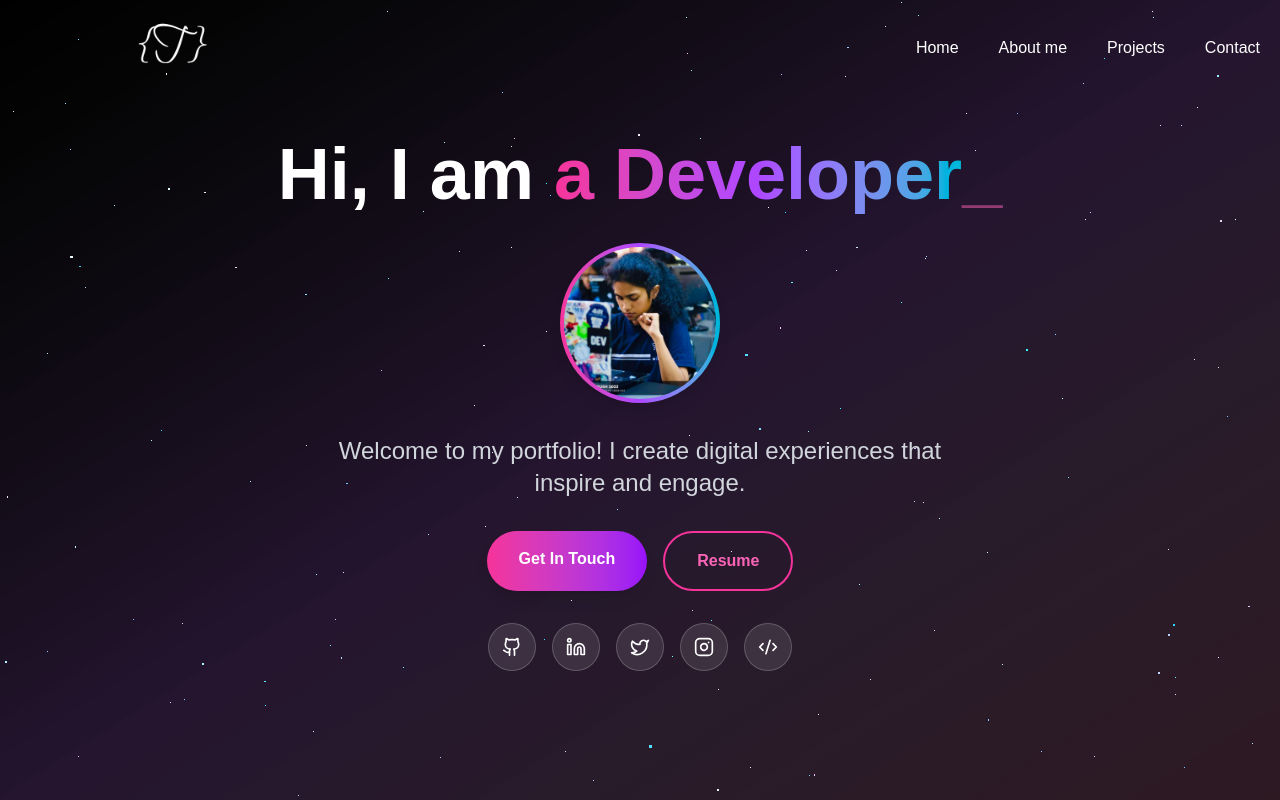
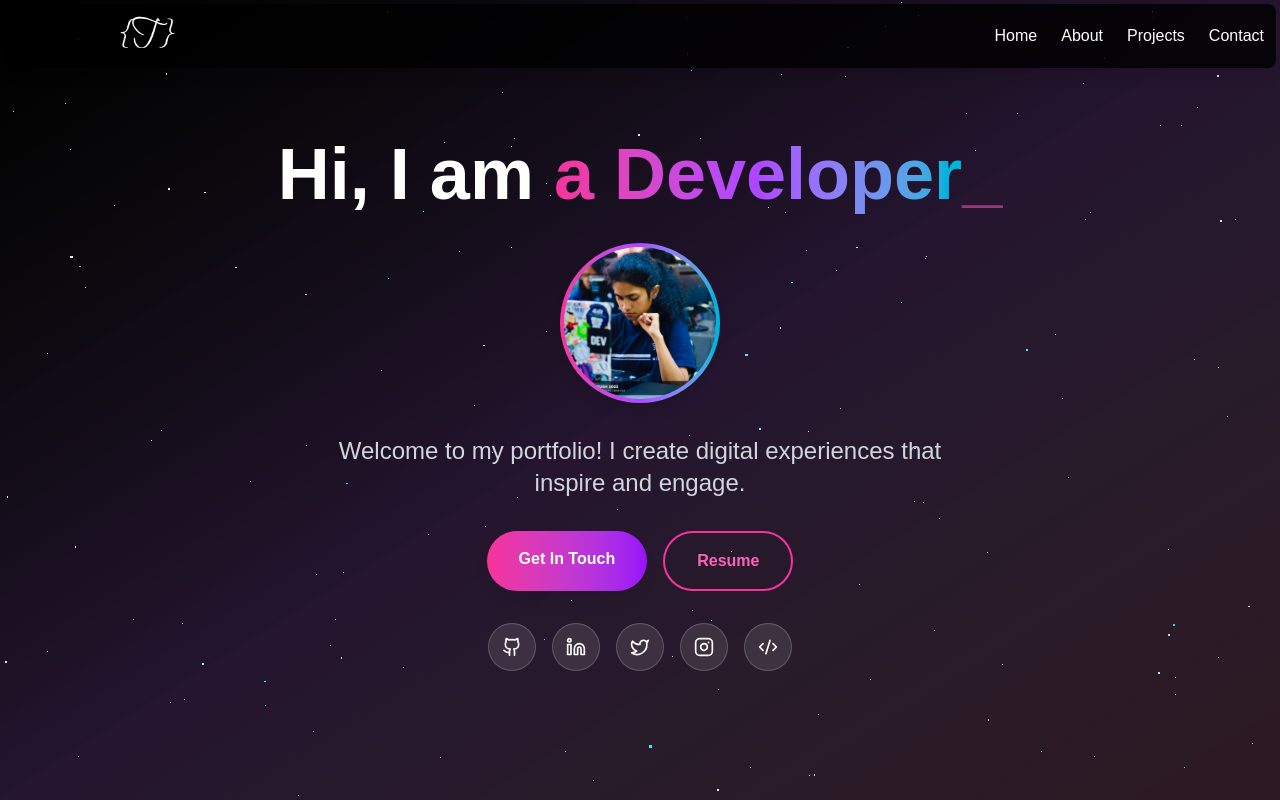
Before and after one commit to TharushiDSilva/MyPortfolio, a Next.js app: page / in a window 1280 px wide. Shown: the top 800 px of the page. Built offline with nearby package versions, Linux system fonts and the light colour scheme.

Commit message:
fix the issue in navbar when mobile resposiveness applied.

```diff
--- a/src/components/Navbar.jsx
+++ b/src/components/Navbar.jsx
@@ -1,54 +1,88 @@
 "use client";
-import { useState } from 'react';
+import { useState } from "react";
 
 const Navbar = () => {
   const [isOpen, setIsOpen] = useState(false);
+  const prefix =
+    process.env.NODE_ENV === "production" ? "/MyPortfolio" : "";
 
   const scrollTo = (id) => {
     const section = document.getElementById(id);
     if (section) {
-      section.scrollIntoView({ behavior: 'smooth' });
-      setIsOpen(false); // close mobile menu
+      section.scrollIntoView({ behavior: "smooth" });
+      setIsOpen(false);
     }
   };
 
   return (
-    <nav className="p-2 w-full absolute top-0 z-20 bg-transparent">
-      <div className="flex justify-between items-center">
-        {/* Logo Section */}
-        <div>
-          <a href="/">
-            <img src="portfolio_images/signature.png" alt="Logo" className="h-20 w-auto" />
-          </a>
+    <nav className="p-1 w-full fixed top-0 z-50 bg-transparent">
+      <div className="max-w-8xl mx-auto  flex justify-between items-center px-3 bg-black/80 backdrop-blur-md rounded-lg shadow-lg">
+        {/* Logo */}
+        <a href="/">
+          <img
+            src={`${prefix}/portfolio_images/signature.png`}
+            alt="Logo"
+            className="h-16 w-auto"
+          />
+        </a>
+
+        {/* Desktop Menu */}
+        <div className="hidden md:flex space-x-6">
+          <button onClick={() => scrollTo("home")} className="nav-link">Home</button>
+          <button onClick={() => scrollTo("about")} className="nav-link">About</button>
+          <button onClick={() => scrollTo("projects")} className="nav-link">Projects</button>
+          <button onClick={() => scrollTo("contact")} className="nav-link">Contact</button>
         </div>
 
-        {/* Desktop Links */}
-        <div className="hidden md:flex space-x-4">
-          <button onClick={() => scrollTo('home')} className="text-white hover:text-purple-300 px-3 py-2 rounded">Home</button>
-          <button onClick={() => scrollTo('about')} className="text-white hover:text-purple-300 px-3 py-2 rounded">About me</button>
-          <button onClick={() => scrollTo('projects')} className="text-white hover:text-purple-300 px-3 py-2 rounded">Projects</button>
-          <button onClick={() => scrollTo('contact')} className="text-white hover:text-purple-300 px-3 py-2 rounded">Contact</button>
-        </div>
-
-        {/* Mobile Menu Button */}
+        {/* Hamburger Button */}
         <div className="md:hidden">
-          <button onClick={() => setIsOpen(!isOpen)} className="text-white focus:outline-none">
-            <svg className="w-6 h-6" fill="none" stroke="currentColor" viewBox="0 0 24 24">
-              <path strokeLinecap="round" strokeLinejoin="round" strokeWidth="2" d="M4 6h16M4 12h16m-7 6h7"></path>
+          <button
+            onClick={() => setIsOpen(!isOpen)}
+            className="text-white focus:outline-none"
+          >
+            <svg className="w-7 h-7" fill="none" stroke="currentColor" viewBox="0 0 24 24">
+              <path strokeLinecap="round" strokeLinejoin="round" strokeWidth="2"
+                d="M4 6h16M4 12h16m-7 6h7" />
             </svg>
           </button>
         </div>
       </div>
 
-      {/* Mobile Links */}
+      {/* Mobile Menu Overlay */}
       {isOpen && (
-        <div className="md:hidden mt-2 space-y-2 p-3">
-          <button onClick={() => scrollTo('home')} className="block text-white hover:text-purple-300 px-3 py-2 rounded">Home</button>
-          <button onClick={() => scrollTo('about')} className="block text-white hover:text-purple-300 px-3 py-2 rounded">About</button>
-          <button onClick={() => scrollTo('portfolio')} className="block text-white hover:text-purple-300 px-3 py-2 rounded">Portfolio</button>
-          <button onClick={() => scrollTo('contact')} className="block text-white hover:text-purple-300 px-3 py-2 rounded">Contact</button>
+        <div className="fixed inset-0 bg-black/80 backdrop-blur-sm flex flex-col items-center justify-center space-y-6 text-lg text-white md:hidden animate-fadeIn">
+          <button onClick={() => scrollTo("home")} className="mobile-link">Home</button>
+          <button onClick={() => scrollTo("about")} className="mobile-link">About</button>
+          <button onClick={() => scrollTo("projects")} className="mobile-link">Projects</button>
+          <button onClick={() => scrollTo("contact")} className="mobile-link">Contact</button>
         </div>
       )}
+
+      {/* Tailwind Styles */}
+      <style jsx>{`
+        .nav-link {
+          color: white;
+          transition: color 0.3s;
+        }
+        .nav-link:hover {
+          color: #d8b4fe; /* Purple-300 */
+        }
+        .mobile-link {
+          font-size: 1.5rem;
+          font-weight: 500;
+          transition: color 0.3s;
+        }
+        .mobile-link:hover {
+          color: #f472b6; /* Pink-400 */
+        }
+        @keyframes fadeIn {
+          from { opacity: 0; }
+          to { opacity: 1; }
+        }
+        .animate-fadeIn {
+          animation: fadeIn 0.3s ease-in-out;
+        }
+      `}</style>
     </nav>
   );
 };
```
